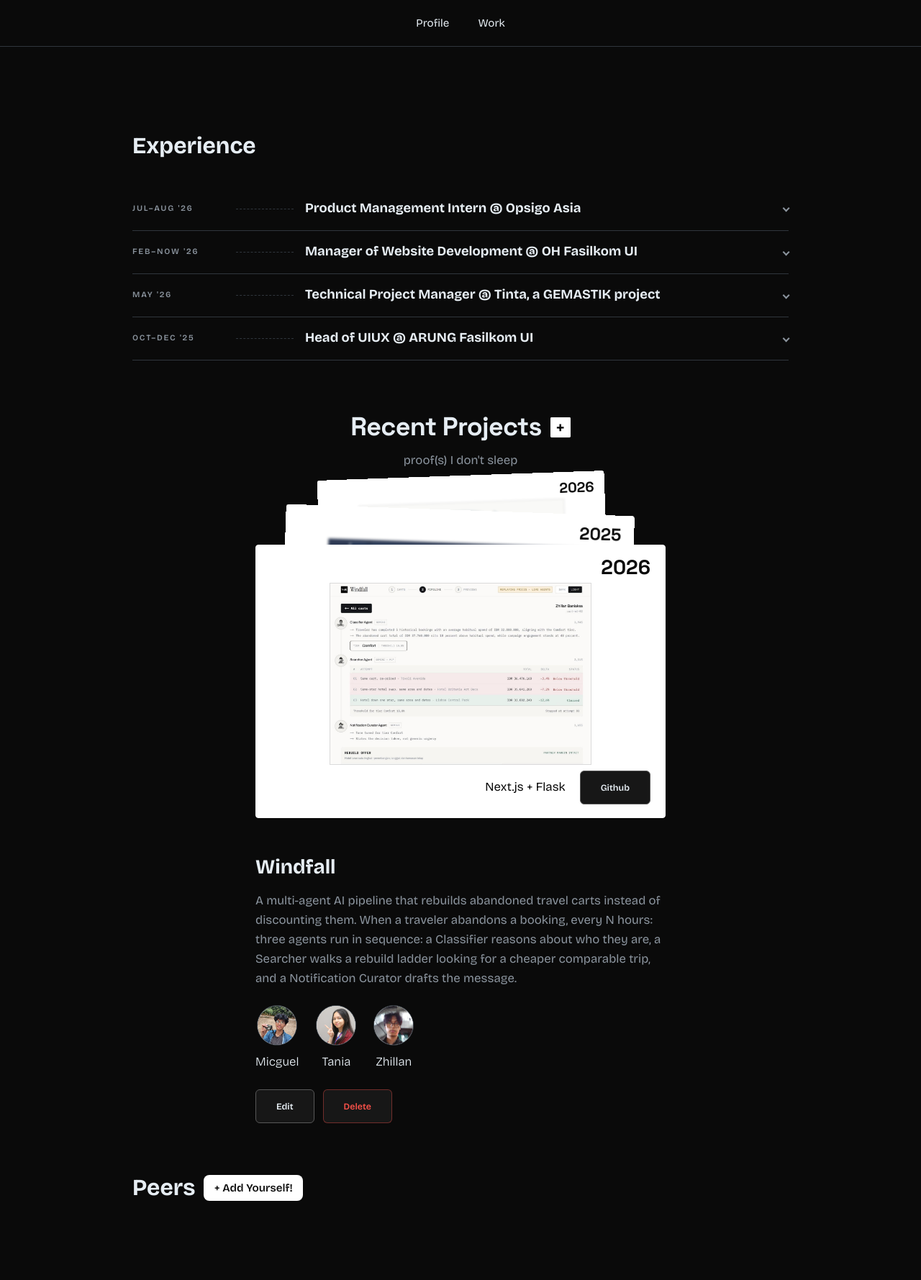
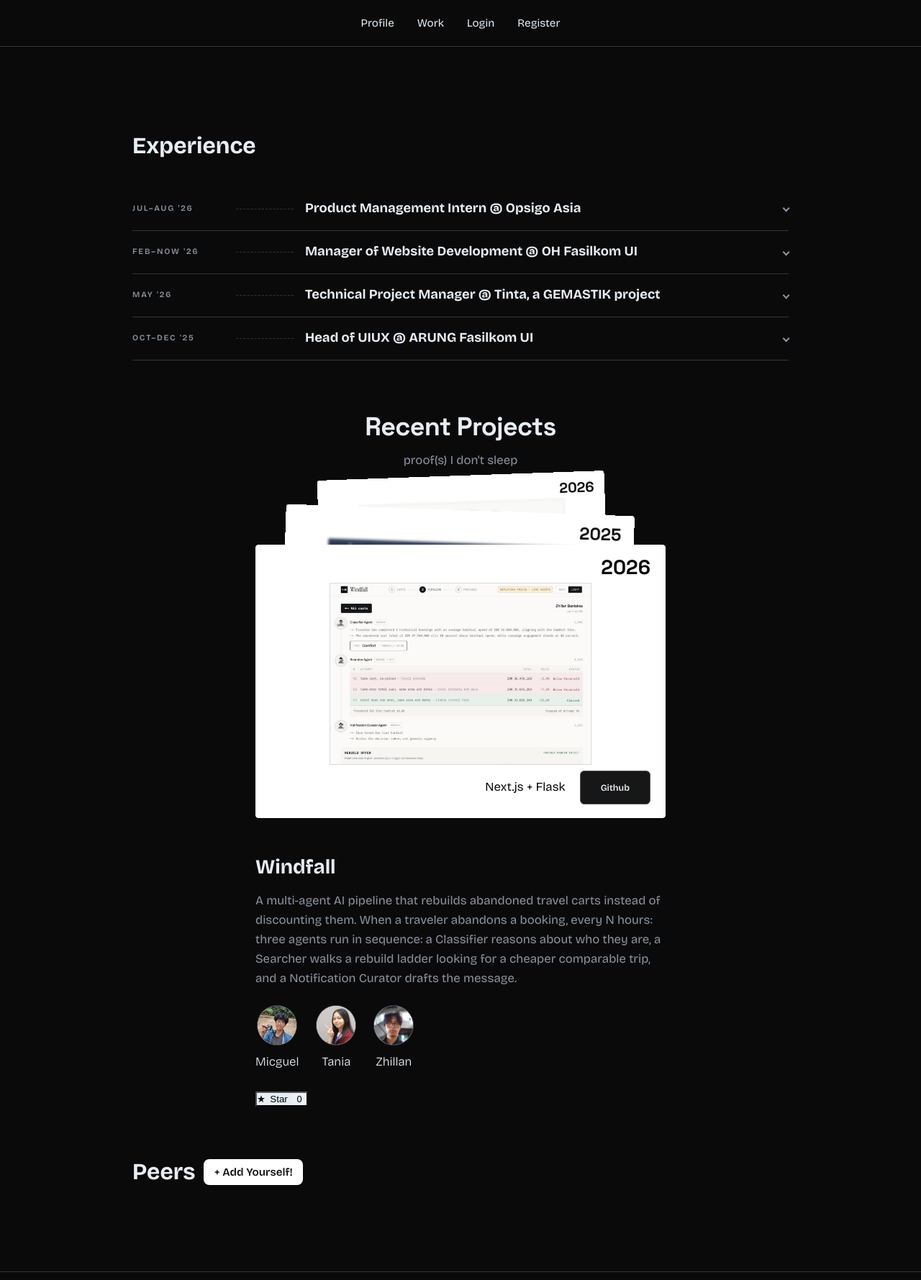
Before and after one commit to ZhillanTLE/myportfolio, a Django app: page /projects/ in a window 1280 px wide. Shown: the top 1779 px of the page at 72% size. Run offline with Django 5.2, Linux system fonts and the light colour scheme; data comes from the database, SQL or seed files in the repository; data that the repository does not hold is empty; parts of the project's set-up code (start-up, migrations or seed data) failed here and were passed over.

Commit message:
feat: Tutorial 04

```diff
--- a/main/models.py
+++ b/main/models.py
@@ -2,6 +2,7 @@ import re
 import uuid
 from django.db import models
 from django.templatetags.static import static
+from django.contrib.auth.models import User
 
 DRIVE_ID = re.compile(r"drive\.google\.com/(?:file/d/|open\?id=|uc\?(?:.*&)?id=)([\w-]+)")
 
@@ -84,6 +85,7 @@ class Project(models.Model):
     repo_url = models.URLField(blank=True, null=True)
     live_url = models.URLField(blank=True, null=True)
     order = models.PositiveIntegerField(default=0)
+    starred_by = models.ManyToManyField(User, related_name="starred_project", blank=True)
 
     class Meta:
         ordering = ["order", "-year"]
--- a/main/urls.py
+++ b/main/urls.py
@@ -7,7 +7,11 @@ from main.views import (
     update_project,
     delete_project,
     get_projects_json,
-    get_projects_xml
+    get_projects_xml,
+    register,
+    login_user,
+    logout_user,
+    toggle_star,
 )
 app_name = 'main'
 
@@ -20,4 +24,8 @@ urlpatterns = [
     path('api/projects/', get_projects_json, name="get_projects_json"),
     path('api/projects/xml/', get_projects_xml, name="get_projects_xml"),
     path('peers/add/', create_peer, name="create_peer"),
+    path("register/", register, name="register"),
+    path("login/", login_user, name="login"),
+    path("logout/", logout_user, name="logout"),
+    path("projects/<uuid:project_id>/star/", toggle_star, name="toggle_star"),
 ]
--- a/main/views.py
+++ b/main/views.py
@@ -8,15 +8,21 @@ from django.core import serializers
 from django.http import HttpResponse
 from django.shortcuts import get_object_or_404, redirect, render
 
+from django.contrib.auth.forms import AuthenticationForm, UserCreationForm
+from django.contrib.auth import login, logout
+import datetime
+from django.contrib.auth.decorators import login_required
+from django.core.exceptions import PermissionDenied
 
 def show_main(request):
+    last_login = request.COOKIES.get('last_login', 'No active login session / Cookie not found.')
     context = {
         "name": "Zhillan",
         "npm": "2506637174",
         "study_program": "S1 Ilmu Komputer KKI",
-        "bio": (
-            "formally known as Zhillan Baniaksa"
-        ),
+        "bio": "formally known as Zhillan Baniaksa",
+        "last_login" : last_login,
+
     }
     return render(request, "index.html", context)
 
@@ -41,14 +47,14 @@ def _filtered_projects(request):
 
 def get_projects_json(request):
     return HttpResponse(
-        serializers.serialize("json", _filtered_projects(request)),
+        serializers.serialize("json", _filtered_projects(request), use_natural_foreign_keys=True),
         content_type="application/json",
     )
 
 
 def get_projects_xml(request):
     return HttpResponse(
-        serializers.serialize("xml", _filtered_projects(request)),
+        serializers.serialize("xml", _filtered_projects(request), user_natural_foreign_key=True),
         content_type="application/xml",
     )
 
@@ -111,17 +117,21 @@ def _project_form_view(request, project=None):
     }
     return render(request, "projects_form.html", context)
 
-
-def create_project(request):
-    return _project_form_view(request)
-
-
 def update_project(request, project_id):
     project = get_object_or_404(Project, pk=project_id)
     return _project_form_view(request, project)
 
+# Create and Update projects
+@login_required(login_url="/login/")
+def create_project(request):
+    if not request.user.is_superuser:
+        raise PermissionDenied
+    return _project_form_view(request)
 
+@login_required(login_url="/login/")
 def delete_project(request, project_id):
+    if not request.user.is_useruser:
+        raise PermissionDenied
     project = get_object_or_404(Project, pk=project_id)
     if request.method == "POST":
         title = project.title
@@ -148,3 +158,49 @@ def create_peer(request):
                 "form": form,
     }
     return render(request, "peers_form.html", context)
+
+# Authorization and Authentication
+def register(request):
+    form = UserCreationForm(request.POST or None)
+    if request.method == "POST" and form.is_valid():
+        form.save()
+        messages.success(request, "Account created successfully. Please log in.")
+        return redirect("main:login")
+
+    context = {
+        "name" : "Burhan",
+        "form" : form,
+    }
+    return render(request, "register.html", context)
+
+def login_user(request):
+    form = AuthenticationForm(request, data=request.POST or None)
+    if request.method == "POST" and form.is_valid():
+        user = form.get_user()
+        login(request, user)
+        response = redirect("main:show_main")
+        response.set_cookie('last_login', datetime.datetime.now().strftime('%Y-%m-%d %H:%M:%S'))
+        return redirect("main:show_main")
+
+    context = {
+        "name" : "Burhan",
+        "form" : form,
+    }
+    return render(request, "login.html", context)
+
+def logout_user(request):
+    logout(request)
+    response = redirect("main:show_main")
+    response.delete_cookie("last_login")
+    return response
+
+@login_required(login_url="/login/")
+def toggle_star(request, project_id):
+    project = get_object_or_404(Project, pk = project_id)
+    if request.method == "POST":
+        if request.user in project.starred_by.all():
+            project.starred_by.remove(request.user)
+        else:
+            project.starred_by.add(request.user)
+
+    return redirect("main:show_projects")
--- a/portfolio/asgi.py
+++ b/portfolio/asgi.py
@@ -1,5 +1,5 @@
 """
-ASGI config for portfolio project.
+ASGI config for myportfolio project.
 
 It exposes the ASGI callable as a module-level variable named ``application``.
 
--- a/portfolio/settings.py
+++ b/portfolio/settings.py
@@ -67,9 +67,11 @@ TEMPLATES = [
         'APP_DIRS': True,
         'OPTIONS': {
             'context_processors': [
+                'django.template.context_processors.debug',
                 'django.template.context_processors.request',
                 'django.contrib.auth.context_processors.auth',
                 'django.contrib.messages.context_processors.messages',
+                "django.template.context_processors.request",
             ],
         },
     },
--- /dev/null
+++ b/portfolio/views.py
@@ -0,0 +1,5 @@
+from django.shortcuts import render
+
+
+def landing_page(request):
+    return render(request, "index.html")
--- a/static/css/style.css
+++ b/static/css/style.css
@@ -78,7 +78,7 @@ h1, .brand {
     display: none;
 }
 
-/* Hero Section with CSS Grid */
+/* Hero Section with CSS Gridfkicker */
 .hero {
     padding: 2rem 0 5rem;
 }
@@ -982,6 +982,28 @@ button.social-link {
 
 .peer-tag:hover .peer-tag-avatar { filter: none; }
 
+/* Star */
+.star-form {
+    display: inline;
+}
+
+.button-star {
+    display: inline-flex;
+    align-items: center;
+    gap: 0.4rem;
+    background: var(--ink);
+}
+
+.button-star.is-starred {
+    background: var(--accent);
+}
+
+.star-count {
+    padding: 0.05rem 0.4rem;
+    border-radius: 999px;
+    background: rgba(255, 255, 255, 0.25);
+    font-size: 0.8rem;
+}
 
 
 @media (prefers-reduced-motion: reduce) {
--- a/templates/base.html
+++ b/templates/base.html
@@ -16,9 +16,14 @@
         <div class="container">
             <nav class="nav-jump">
                 <a href="{% url 'main:show_main' %}">Profile</a>
-            </nav>
-            <nav class="nav-jump">
-                <a href="{% url 'main:show_projects'%}">Work</a>
+                <a href="{% url 'main:show_projects' %}">Work</a>
+                {% if user.is_authenticated %}
+                    <span class="nav-user">{{ user.username }}</span>
+                    <a href="{% url 'main:logout' %}">Logout</a>
+                {% else %}
+                    <a href="{% url 'main:login' %}">Login</a>
+                    <a href="{% url 'main:register' %}">Register</a>
+                {% endif %}
             </nav>
         </div>
     </header>
--- /dev/null
+++ b/templates/components/project_star.html
@@ -0,0 +1,10 @@
+<form method="post" action="{% url 'main:toggle_star' project.id %}" class="star-form">
+    {% csrf_token %}
+    <button type="submit"
+            class="button button-star{% if user in project.starred_by.all %} is-starred{% endif %}"
+            title="{% if project.starred_by.all %}Starred by {{ project.starred_by.all|join:', ' }}{% else %}Be the first to star{% endif %}">
+        <span aria-hidden="true">★</span>
+        {% if user in project.starred_by.all %}Unstar{% else %}Star{% endif %}
+        <span class="star-count">{{ project.starred_by.count }}</span>
+    </button>
+</form>
--- a/templates/index.html
+++ b/templates/index.html
@@ -21,6 +21,10 @@
                             <dt>Program</dt>
                             <dd>{{ study_program }}</dd>
                         </div>
+                        <div class="meta-row">
+                            <dt>Last Login Session</dt>
+                            <dd>{{ last_login }}</dd>
+                        </div>
                     </dl>
                 </div>
                 <div class="hero-details">
--- a/templates/projects.html
+++ b/templates/projects.html
@@ -80,7 +80,9 @@
                 <div class="projects-head">
                     <div class="projects-title">
                         <h1>Recent Projects</h1>
+                        {% if user.is_superuser %}
                         <a class="projects-to-add" href="{% url 'main:create_project' %}">+</a>
+                        {% endif %}
                     </div>
                     <p class="projects-sub">proof(s) I don't sleep</p>
                 </div>
@@ -137,8 +139,11 @@
                                 </div>
                                 {% endif %}
                                 <div class="deck-actions">
+                                    {% include "components/project_star.html" with project=project %}
+                                    {% if user.is_superuser %}
                                     <a class="social-link" href="{% url 'main:update_project' project.id %}">Edit</a>
                                     {% include "components/project_delete_modal.html" with project=project %}
+                                    {% endif %}
                                 </div>
                         </article>
                         {% endfor %}
```
Also changed, not shown: templates/login.html (added, +33 -0 lines), templates/register.html (added, +33 -0 lines), main/migrations/0008_project_starred_by.py (added).
